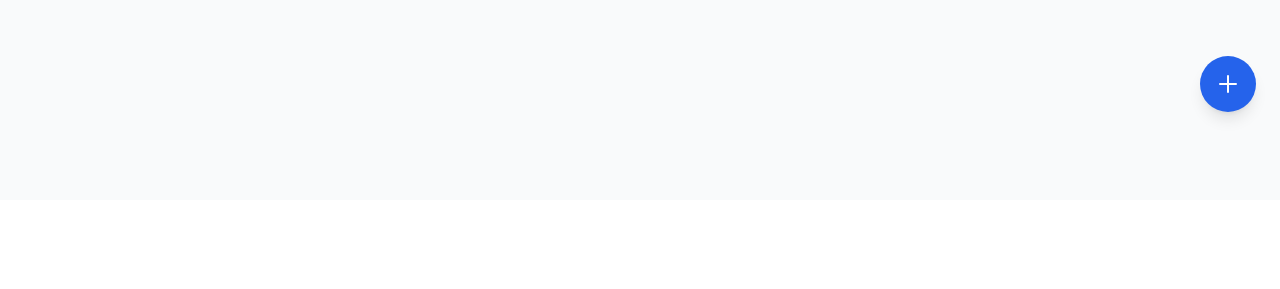
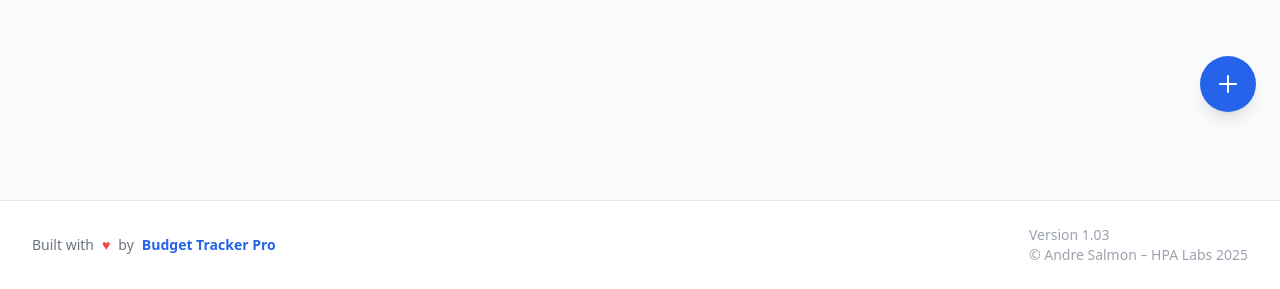
Before and after one commit to salmonars1-lab/budget-tracker-pro, a Flask app: page /transactions in a window 1280 px wide. Shown: the part 664-953 px from the top of the page. Before the commit the page ends 787 px from the top, so only its background shows below. Run offline with Flask 3, Linux system fonts and the light colour scheme; data comes from the database, SQL or seed files in the repository; data that the repository does not hold is empty; some libraries are stand-ins or nearby versions.

Commit message:
Update base final.html

```diff
--- a/templates/base.html
+++ b/templates/base.html
@@ -123,6 +123,24 @@
         </div>
     </main>
 
+    <!-- Footer -->
+    <footer class="bg-white border-t border-gray-200 mt-auto">
+        <div class="max-w-7xl mx-auto py-6 px-4 sm:px-6 lg:px-8">
+            <div class="flex flex-col md:flex-row justify-between items-center">
+                <div class="flex items-center space-x-2 text-sm text-gray-500">
+                    <span>Built with</span>
+                    <span class="text-red-500">♥</span>
+                    <span>by</span>
+                    <span class="font-semibold text-blue-600">Budget Tracker Pro</span>
+                </div>
+                <div class="mt-2 md:mt-0 text-sm text-gray-400">
+                    <div>Version 1.03</div>
+                    <div>© Andre Salmon – HPA Labs 2025</div>
+                </div>
+            </div>
+        </div>
+    </footer>
+
     <!-- Floating Add Transaction Button -->
     <div class="fixed bottom-6 right-6 z-50">
         <a href="/add-transaction"
```
